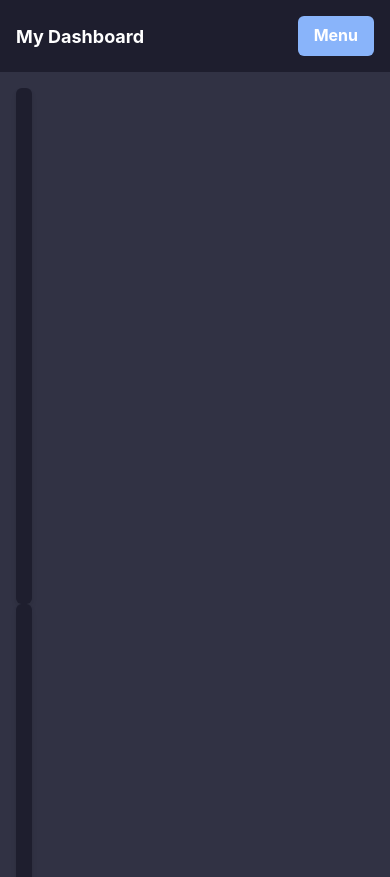
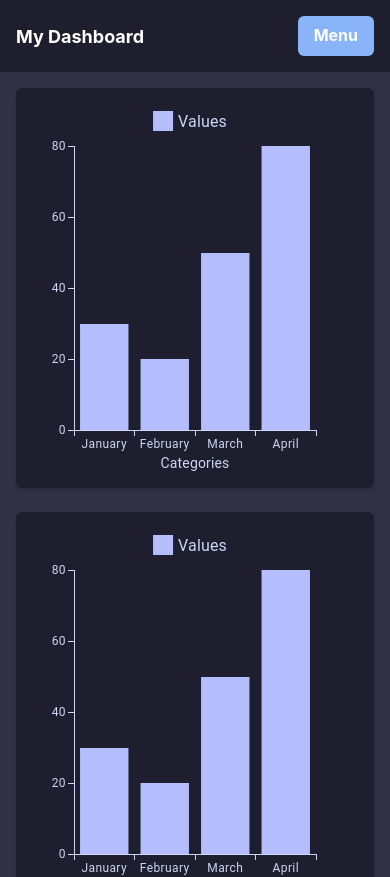
Before and after one commit to Etchmon/vite-dashboard, a React (Vite) app: page / in a window 390 px wide. Shown: the top 877 px of the page. Built offline with nearby package versions, Linux system fonts and the light colour scheme.

Commit message:
ADD responsive grid

```diff
--- a/src/components/Dashboard.jsx
+++ b/src/components/Dashboard.jsx
@@ -9,14 +9,14 @@ function Dashboard() {
     { label: 'April', value: 80 },
   ];
   return (
-    <Flex height="100%" width="100vw" bg="catppuccin.surface0">
-      <Box bg="catppuccin.surface0" color="catpuccin.text" p="4" textAlign={['center']}>
-        <Grid templateColumns="repeat(5,1fr) gap={6}">
+    <Flex bg="catppuccin.surface0" height="100vh" width="100vw" bg="catppuccin.surface0">
+      <Box width="100%" bg="catppuccin.surface0" color="catpuccin.text" p="4" textAlign={['center']}>
+        <Grid templateColumns={{ base:'repeat(1, 1fr)', md:'repeat(2, 1fr)'}} gap={6}>
           <GridItem>
-            <BarChartComponent colSpan={2} data={data}/>
+            <BarChartComponent data={data}/>
           </GridItem>
           <GridItem>
-            <BarChartComponent colSpan={2} data={data}/>
+            <BarChartComponent data={data}/>
           </GridItem>
         </Grid>
       </Box>
--- a/src/components/charts/BarChart.jsx
+++ b/src/components/charts/BarChart.jsx
@@ -11,7 +11,7 @@ const BarChartComponent = ({ data }) => {
   const textColor = useColorModeValue(catppuccinMocha.text, catppuccinMocha.text);
 
   return (
-    <Box bg={bgColor} p={2} borderRadius="md" boxShadow="md">
+    <Box bg={bgColor} p={2} width={{ base:'100%', md:'500px'}} height={{ base:'400', md:'600px'}} borderRadius="md" boxShadow="md">
       <ThemeProvider theme={muiTheme}>
         <BarChart
           xAxis={[
@@ -28,7 +28,6 @@ const BarChartComponent = ({ data }) => {
               color: catppuccinMocha.lavender, // Bar color
             }
           ]}
-          height={500}
           sx={{
             '& .MuiAxis-root text': { fill: textColor }, // Set axis label color
           }}
```
